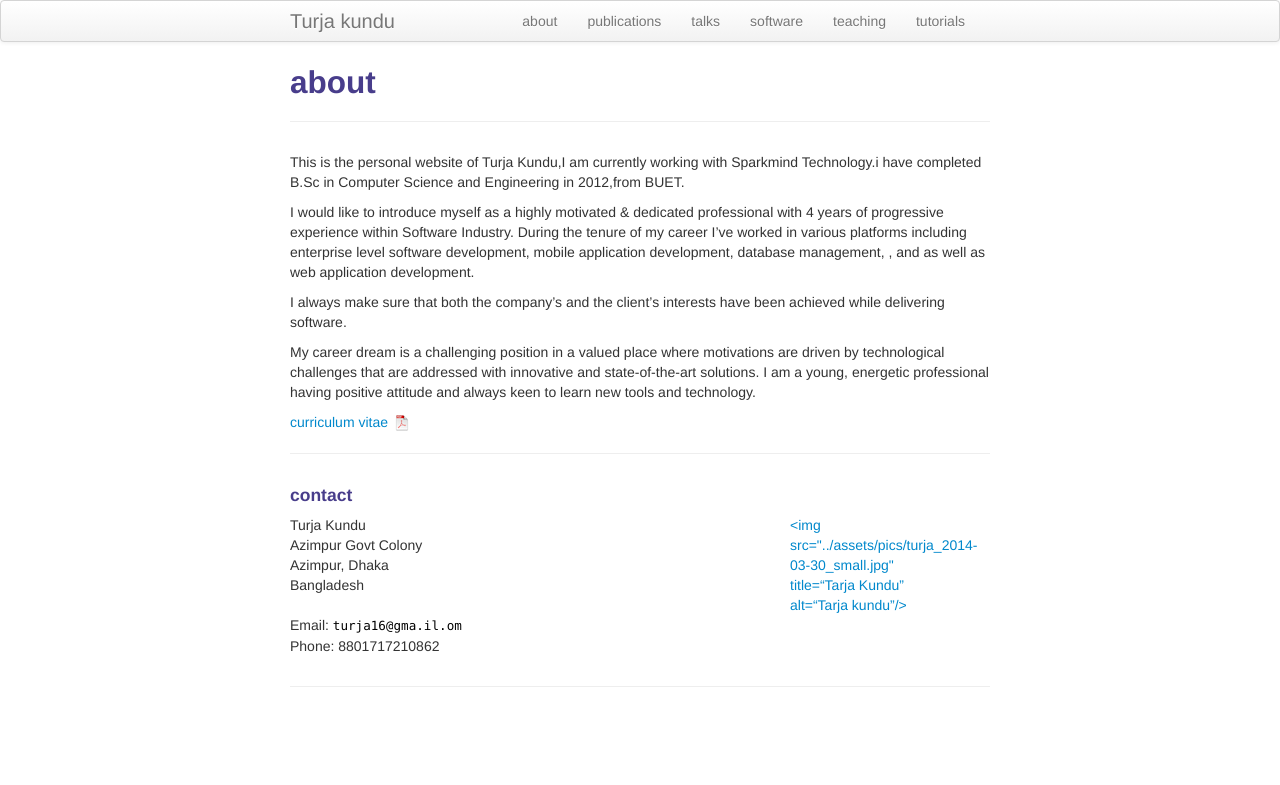
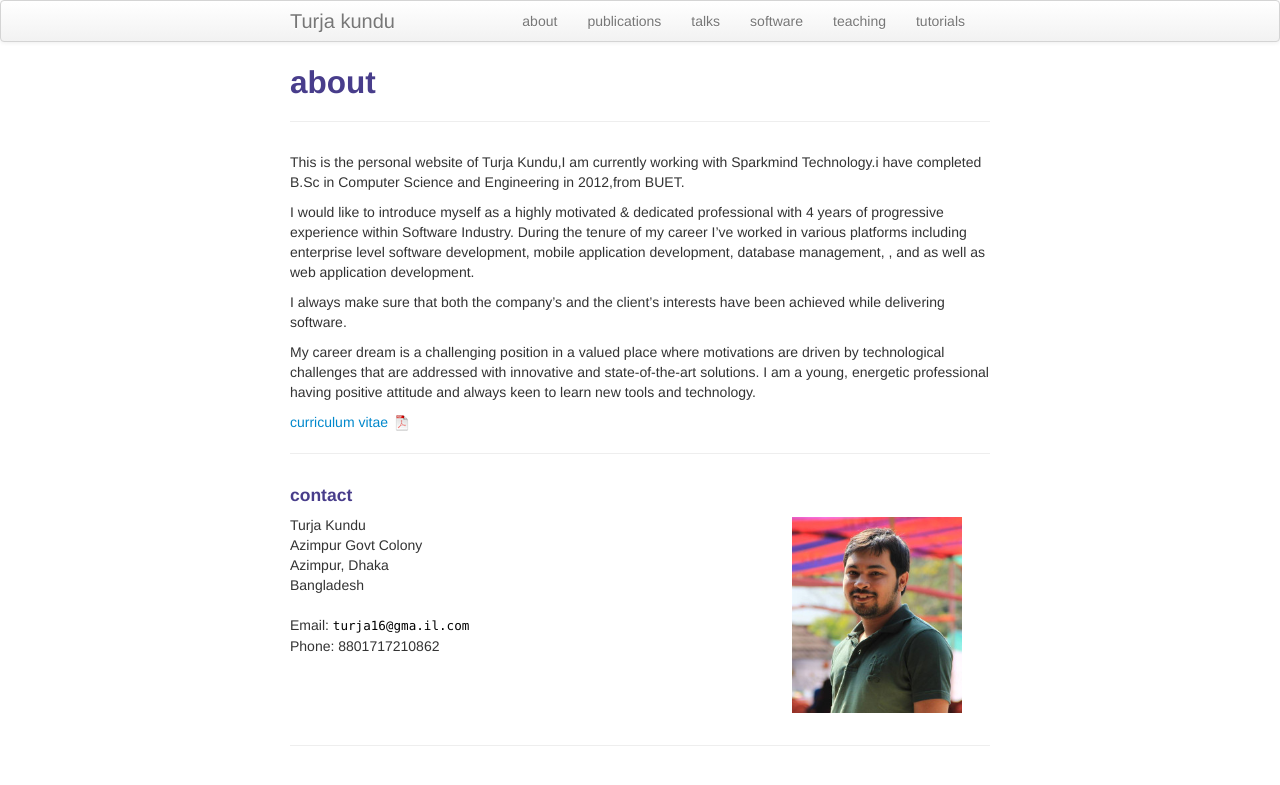
Before and after one commit to turjakundu/turjakundu.github.io, a Jekyll site: the page built from pages/about.md, in a window 1280 px wide. Shown: the top 785 px of the page. Built offline with Jekyll 4.4.1, drawn with Linux system fonts in a browser that asks for light colours.

Commit message:
hdid Commit

```diff
--- a/pages/about.md
+++ b/pages/about.md
@@ -37,7 +37,7 @@ I am a young, energetic professional having positive attitude and always keen to
             <div id="hide_email">
             Email: <code>turja</code><b></b><code>16</code><b>don't</b><code>@</code><b>want</b><code>g</code><b>spam!
             </b><code>ma</code><b>So</b><code>.</code><b>please</b><code>i</code><b>leave
-            </b><code>l</code><b>me</b><code>.</code><b>alone</b><code>o</code><b>!</b><code>m</code><br/>
+            </b><code>l</code><b>me</b><code>.c</code><b>alone</b><code>o</code><b>!</b><code>m</code><br/>
             Phone: 8801717210862
             </div>
         </div>
@@ -45,7 +45,7 @@ I am a young, energetic professional having positive attitude and always keen to
         <div class="span2">
         <a href="../assets/pics/turja_2014-03-30_small.jpg">
             <img src="../assets/pics/turja_2014-03-30_small.jpg"
-                  title=“Tarja Kundu” alt=“Tarja kundu”/></a>
+                  title="Tarja Kundu" alt="Tarja kundu"/></a>
         </div>
     </div>
 </div>
```
